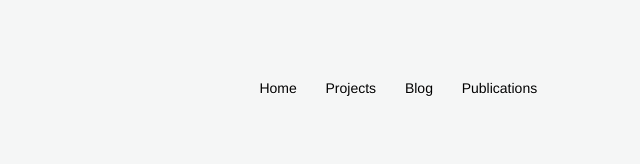
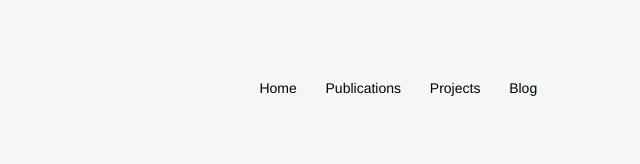
Before and after one commit to pranayyelugam/portfolio, a React (Create React App) app: page / in a window 1280 px wide. Shown: the top 164 px of the page, without its empty margins (435-1075 px from the left). Built offline with nearby package versions, Linux system fonts and the light colour scheme.

Commit message:
moved pubications

```diff
--- a/src/Components/Header.jsx
+++ b/src/Components/Header.jsx
@@ -14,9 +14,10 @@ export default class Header extends Component {
                 <div className="empty-space"></div>
                 <ul className="nav-bar">
                     <CustomLink to="/portfolio" label="Home" />
+                    <CustomLink to="/portfolio/publications" label="Publications" />
                     <CustomLink to="/portfolio/projects" label="Projects" />
                     <CustomLink to="/portfolio/blog" label="Blog" />
-                    <CustomLink to="/portfolio/publications" label="Publications" />
+
 
                 </ul>
             </div>
```
